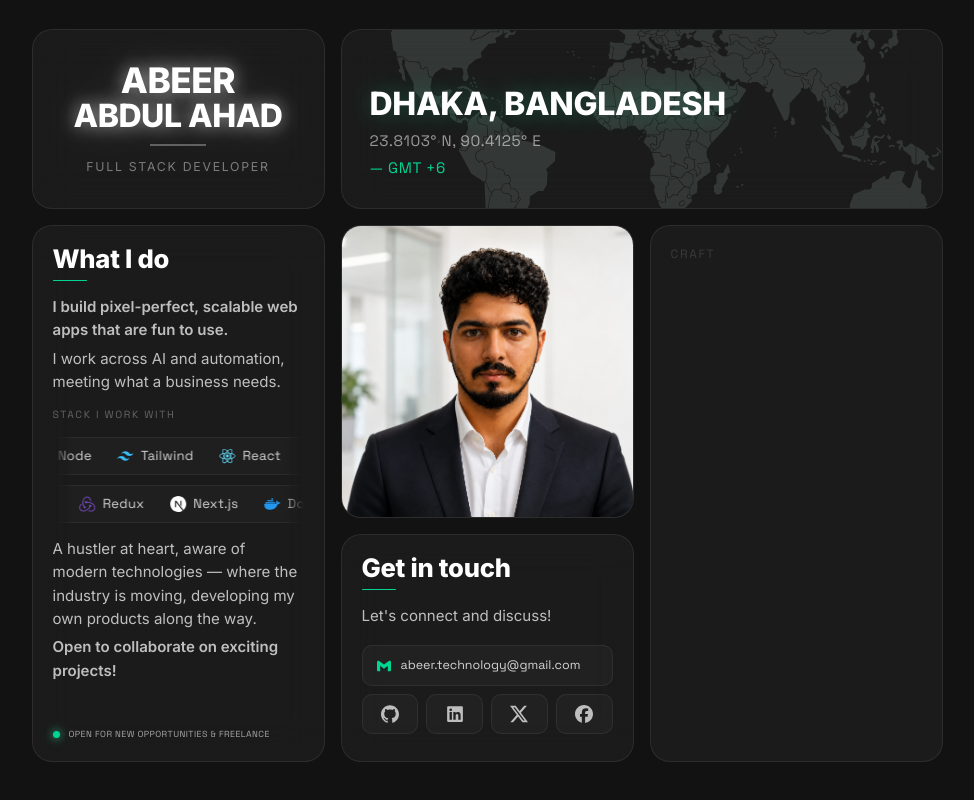
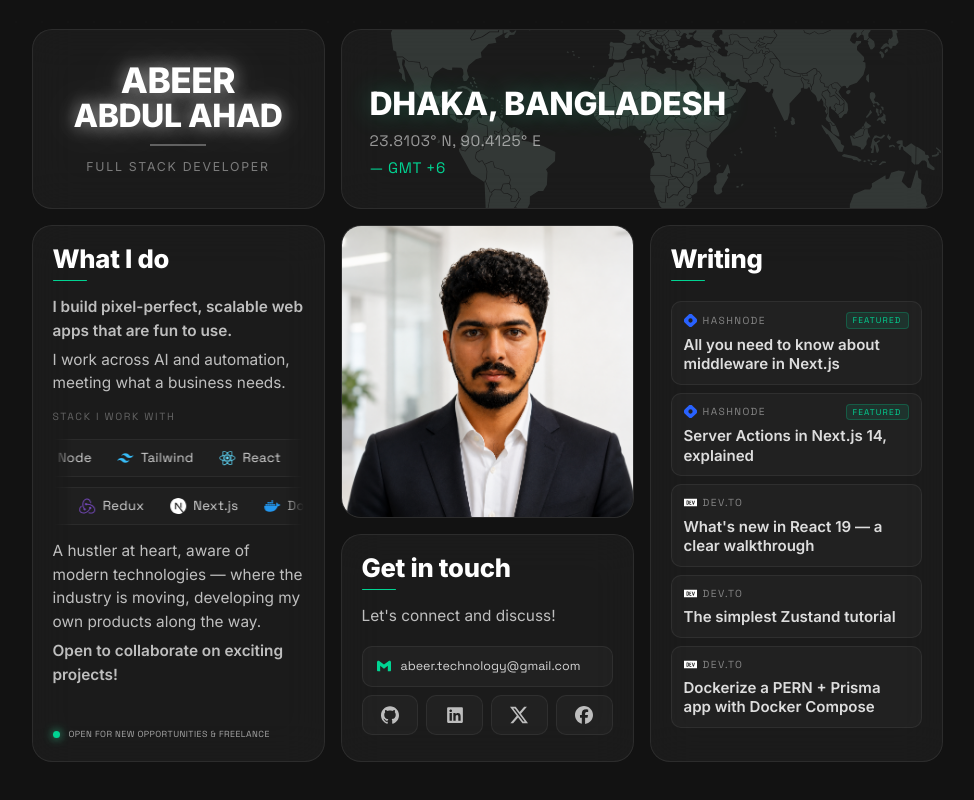
Before and after one commit to abeertech01/portfolio-site, a Next.js app: page / in a window 1280 px wide. Shown: the part 771-1571 px from the top of the page, without its empty margins (153-1127 px from the left). Built offline with nearby package versions, Linux system fonts and the light colour scheme.

Commit message:
writing box is done

```diff
--- a/src/components/About.tsx
+++ b/src/components/About.tsx
@@ -25,6 +25,8 @@ import {
   SiGithub,
   SiX,
   SiFacebook,
+  SiHashnode,
+  SiDevdotto,
 } from "react-icons/si"
 import { FaLinkedin } from "react-icons/fa6"
 import type { IconType } from "react-icons"
@@ -95,6 +97,77 @@ function SkillRow({ items, dir }: { items: Skill[]; dir: "ltr" | "rtl" }) {
 const card =
   "bg-white/[0.04] border border-white/[0.08] rounded-[20px] p-5 overflow-hidden"
 
+/** Featured writing — three picks across Hashnode + dev.to. */
+type BlogPost = {
+  title: string
+  href: string
+  platform: "Hashnode" | "dev.to"
+  featured?: boolean
+}
+
+const BLOG_POSTS: BlogPost[] = [
+  {
+    title: "All you need to know about middleware in Next.js",
+    href: "https://abeer.hashnode.dev/all-you-need-to-know-about-middleware-in-nextjs",
+    platform: "Hashnode",
+    featured: true,
+  },
+  {
+    title: "Server Actions in Next.js 14, explained",
+    href: "https://abeer.hashnode.dev/what-are-server-actions-in-nextjs-nextjs-14-edition",
+    platform: "Hashnode",
+    featured: true,
+  },
+  {
+    title: "What's new in React 19 — a clear walkthrough",
+    href: "https://dev.to/abeertech01/what-new-react-19-has-brought-to-the-table-get-clear-understanding-327h",
+    platform: "dev.to",
+  },
+  {
+    title: "The simplest Zustand tutorial",
+    href: "https://dev.to/abeertech01/simplest-zustand-tutorial-28a8",
+    platform: "dev.to",
+  },
+  {
+    title: "Dockerize a PERN + Prisma app with Docker Compose",
+    href: "https://dev.to/abeertech01/dockerize-pern-typescript-app-using-prisma-orm-with-docker-compose-415n",
+    platform: "dev.to",
+  },
+]
+
+function BlogCard({ title, href, platform, featured }: BlogPost) {
+  const PlatformIcon = platform === "Hashnode" ? SiHashnode : SiDevdotto
+  // Hashnode brand blue; dev.to is monochrome — use white on this dark surface.
+  const iconColor = platform === "Hashnode" ? "#2962FF" : "#ffffff"
+
+  return (
+    <a
+      href={href}
+      target="_blank"
+      rel="noreferrer noopener"
+      className="group block bg-white/3 hover:bg-white/6 px-3 py-2.5 border border-white/6 hover:border-emerald-400/40 rounded-[10px] transition-colors"
+    >
+      {/* meta row: platform badge + (optional) featured pill */}
+      <div className="flex items-center gap-1.5 mb-1.5">
+        <PlatformIcon size={13} color={iconColor} className="shrink-0" />
+        <span className="font-grotesk text-[0.64rem] text-white/45 uppercase tracking-[0.14em]">
+          {platform}
+        </span>
+        {featured && (
+          <span className="bg-emerald-400/10 ml-auto px-1.5 py-px border border-emerald-400/25 rounded font-grotesk text-[0.52rem] text-emerald-400 uppercase tracking-[0.14em]">
+            Featured
+          </span>
+        )}
+      </div>
+
+      {/* title */}
+      <p className="font-semibold text-[0.94rem] text-white/85 group-hover:text-white leading-[1.3]">
+        {title}
+      </p>
+    </a>
+  )
+}
+
 /** Small clickable pill used for social-link icons. */
 function SocialLink({
   href,
@@ -111,7 +184,7 @@ function SocialLink({
       target="_blank"
       rel="noreferrer noopener"
       aria-label={label}
-      className="flex justify-center items-center bg-white/[0.03] hover:bg-white/[0.06] py-2.5 border border-white/[0.06] hover:border-emerald-400/40 rounded-[10px] text-white/70 hover:text-emerald-400 transition-colors"
+      className="flex justify-center items-center bg-white/3 hover:bg-white/6 py-2.5 border border-white/6 hover:border-emerald-400/40 rounded-[10px] text-white/70 hover:text-emerald-400 transition-colors"
     >
       <Icon size={18} />
     </a>
@@ -225,7 +298,7 @@ export default function About() {
             </div>
 
             {/* opening pitch */}
-            <p className="text-[0.94rem] text-white/72 leading-[1.55]">
+            <p className="text-[0.96rem] text-white/72 leading-[1.55]">
               <span className="inline-block mb-1.25 font-semibold">
                 I build pixel-perfect, scalable web apps that are fun to use.
               </span>
@@ -246,7 +319,7 @@ export default function About() {
             </div>
 
             {/* closing note */}
-            <p className="text-[0.94rem] text-white/72 leading-[1.55]">
+            <p className="text-[0.96rem] text-white/72 leading-[1.55]">
               A hustler at heart, aware of modern technologies — where the
               industry is moving, developing my own products along the way.
               <br />
@@ -281,11 +354,27 @@ export default function About() {
             />
           </div>
 
-          {/* ── 5 · Craft (tall) ───────────────── col 3 · rows 2–4 ── */}
-          <div className={twMerge(card, "col-start-3 row-start-2 row-end-5")}>
-            <p className="font-grotesk text-white/13 text-xs uppercase tracking-[0.14em]">
-              Craft
-            </p>
+          {/* ── 5 · Writing (tall) ─────────────── col 3 · rows 2–4 ── */}
+          <div
+            className={twMerge(
+              card,
+              "col-start-3 row-start-2 row-end-5 backdrop-blur-[20px] flex flex-col gap-5",
+            )}
+          >
+            {/* heading + underline (matches "What I do" / "Get in touch") */}
+            <div>
+              <h3 className="font-extrabold text-[1.6rem] text-white leading-none tracking-[-0.01em]">
+                Writing
+              </h3>
+              <div className="bg-emerald-400 mt-2 rounded-[1px] w-8.5 h-[1.5px]" />
+            </div>
+
+            {/* featured posts — stacked */}
+            <div className="flex flex-col gap-2">
+              {BLOG_POSTS.map((p) => (
+                <BlogCard key={p.href} {...p} />
+              ))}
+            </div>
           </div>
 
           {/* ── 6 · Get in touch ─────────────────── col 2 · row 4 ── */}
@@ -303,7 +392,7 @@ export default function About() {
               <div className="bg-emerald-400 mt-2 rounded-[1px] w-8.5 h-[1.5px]" />
             </div>
 
-            <p className="text-[0.94rem] text-white/72 leading-[1.55]">
+            <p className="text-[0.96rem] text-white/72 leading-[1.55]">
               Let&apos;s connect and discuss!
             </p>
 
@@ -312,7 +401,7 @@ export default function About() {
               {/* email — full-width row */}
               <a
                 href="mailto:abeer.technology@gmail.com"
-                className="group flex items-center gap-2.5 col-span-4 bg-white/[0.03] hover:bg-white/[0.06] px-3.5 py-2.5 border border-white/[0.06] hover:border-emerald-400/40 rounded-[10px] transition-colors"
+                className="group flex items-center gap-2.5 col-span-4 bg-white/3 hover:bg-white/6 px-3.5 py-2.5 border border-white/6 hover:border-emerald-400/40 rounded-[10px] transition-colors"
               >
                 <SiGmail size={14} className="text-emerald-400 shrink-0" />
                 <span className="font-grotesk text-[0.78rem] text-white/80 group-hover:text-white truncate">
```
